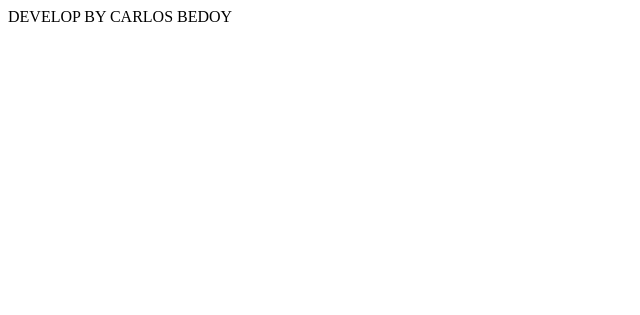
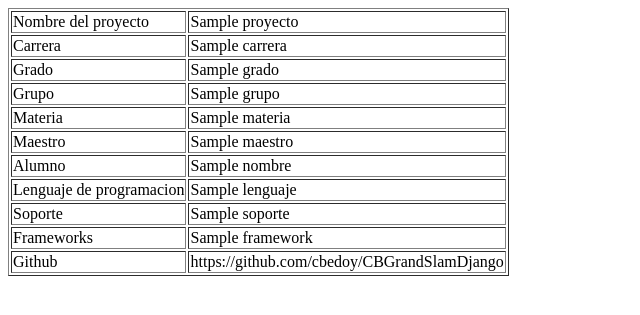
Before and after one commit to cbedoy/CBGrandSlamDjango, a Django app: template game/templates/index.html in a window 1280 px wide. Shown: the top 315 px of the page, without its empty margins (0-640 px from the left). Run offline with Django 3.2, Linux system fonts and the light colour scheme; the template is opened without the code that fills it: most values are stand-ins (such as "Sample title", 1, 10 or a date in 2020).

Commit message:
Test index page

```diff
--- a/cbgrandslam/urls.py
+++ b/cbgrandslam/urls.py
@@ -10,6 +10,6 @@ urlpatterns = patterns('',
 
     url(r'^backend/', include(admin.site.urls)),
 
-    url(r'^$', 'game.views.home', name='home')
+    url(r'^$', 'game.views.index', name='index')
 
 )
--- a/game/templates/index.html
+++ b/game/templates/index.html
@@ -1,9 +1,55 @@
 <!DOCTYPE html>
 <html>
 <head>
-    <title></title>
+    <title>CBGrandSlam</title>
 </head>
 <body>
-DEVELOP BY CARLOS BEDOY
+<table border="1">
+    <tr>
+        <td>Nombre del proyecto</td>
+        <td>{{proyecto}}</td>
+    </tr>
+    <tr>
+        <td>Carrera</td>
+        <td>{{carrera}}</td>
+    </tr>
+    <tr>
+        <td>Grado</td>
+        <td>{{grado}}</td>
+    </tr>
+    <tr>
+        <td>Grupo</td>
+        <td>{{grupo}}</td>
+    </tr>
+    <tr>
+        <td>Materia</td>
+        <td>{{materia}}</td>
+    </tr>
+    <tr>
+        <td>Maestro</td>
+        <td>{{maestro}}</td>
+    </tr>
+    <tr>
+        <td>Alumno</td>
+        <td>{{nombre}}</td>
+    </tr>
+    <tr>
+        <td>Lenguaje de programacion</td>
+        <td>{{lenguaje}}</td>
+    </tr>
+    <tr>
+        <td>Soporte</td>
+        <td>{{soporte}}</td>
+    </tr>
+    <tr>
+        <td>Frameworks</td>
+        <td>{{framework}}</td>
+    </tr>
+    <tr>
+        <td>Github</td>
+        <td>https://github.com/cbedoy/CBGrandSlamDjango</td>
+    </tr>
+
+</table>
 </body>
 </html>
```
Also changed, not shown: game/views.py (+6 -15 lines).
